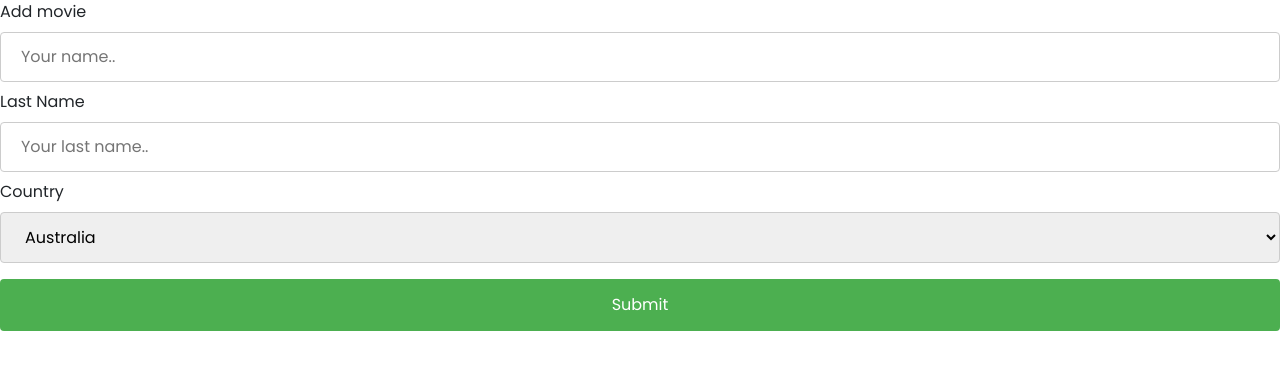
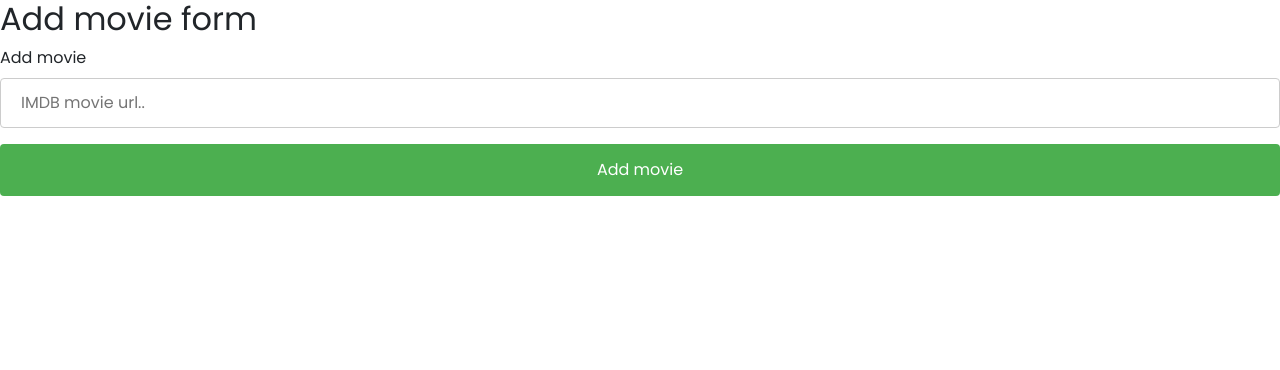
Before and after one commit to bezakrobin/homeflix, a Flask app: template website/templates/settings.html in a window 1280 px wide. Shown: the top 370 px of the page. Run offline with Flask 2, Linux system fonts and the light colour scheme; the template is opened without the code that fills it, so the values that code supplies are empty; some libraries are stand-ins or nearby versions.

Commit message:
ready form for adding a movie

```diff
--- a/website/templates/settings.html
+++ b/website/templates/settings.html
@@ -1,22 +1,12 @@
 {% extends "base.html" %}
-{% block title %}Home{% endblock %}
+{% block title %}Add movie{% endblock %}
 {% block app %}
 <div>
-    <form action="/action_page.php">
-      <label for="fname">Add movie</label>
-      <input type="text" id="fname" name="firstname" placeholder="Your name..">
-
-      <label for="lname">Last Name</label>
-      <input type="text" id="lname" name="lastname" placeholder="Your last name..">
-
-      <label for="country">Country</label>
-      <select id="country" name="country">
-        <option value="australia">Australia</option>
-        <option value="canada">Canada</option>
-        <option value="usa">USA</option>
-      </select>
-
-      <input type="submit" value="Submit">
+    <h2>Add movie form</h2>
+    <form>
+      <label for="add-movie">Add movie</label>
+      <input type="text" id="add-movie" name="add-movie" placeholder="IMDB movie url..">
+      <input type="submit" value="Add movie">
     </form>
 </div>
 {% endblock %}
--- a/website/views.py
+++ b/website/views.py
@@ -17,7 +17,6 @@ def addMovie():
     url = "https://www.imdb.com/title/tt1630029/"
     headers = {'User-Agent': 'Mozilla/5.0 (Windows NT 10.0; Win64; x64) AppleWebKit/537.36 (KHTML, like Gecko) Chrome/108.0.0.0 Safari/537.36 OPR/94.0.0.0'}
     data = getFromImdb(url, headers)
-    print(data)
     return render_template('settings.html')
 
 def getNewest():
```
